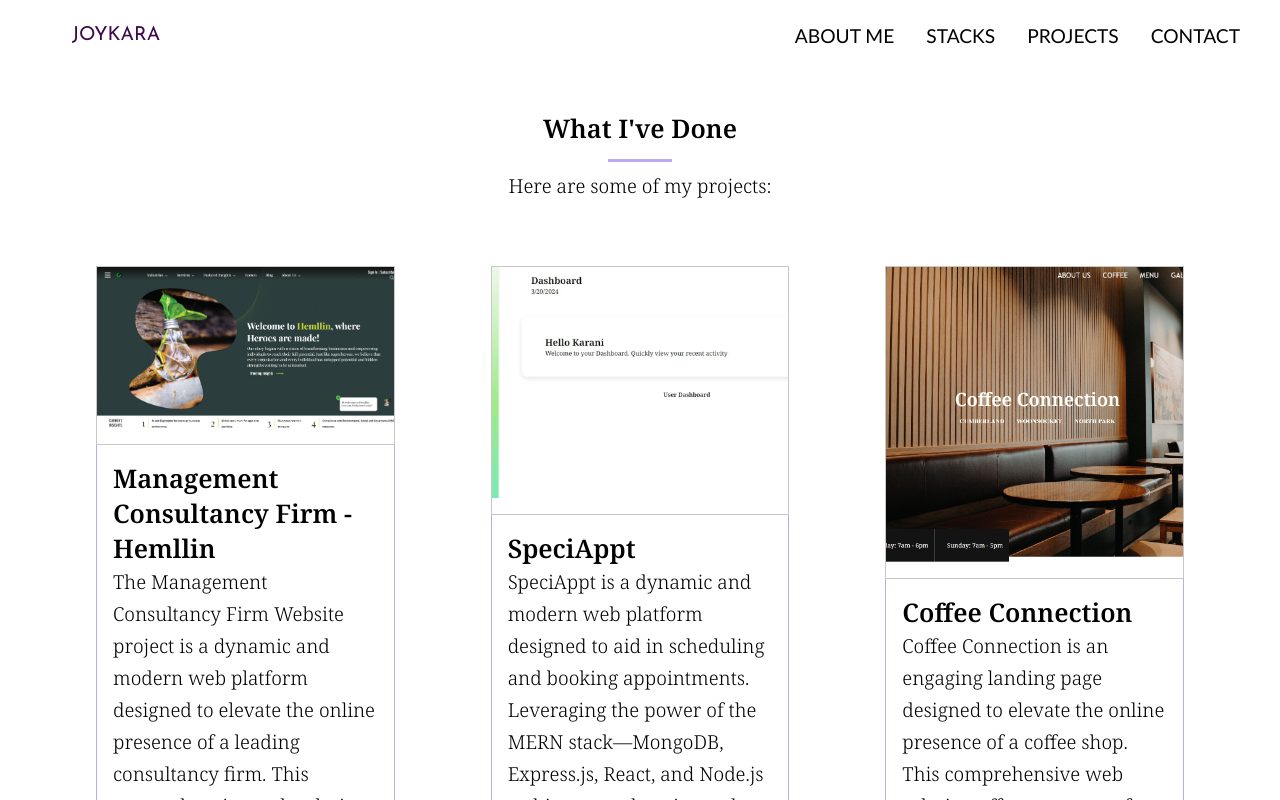
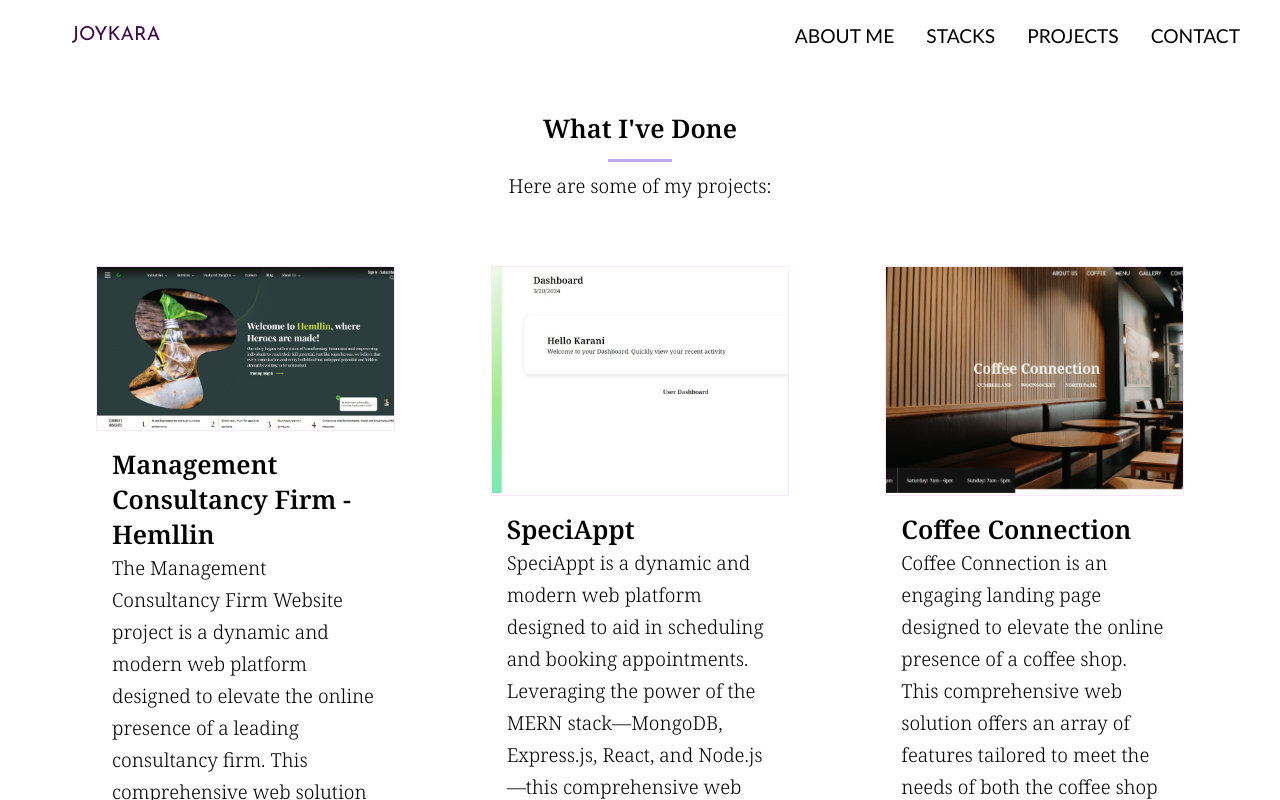
Before and after one commit to joykara/Joykarani_portfolio, a React (Create React App) app: page /projects in a window 1280 px wide. Shown: the top 800 px of the page. Built offline with nearby package versions, Linux system fonts and the light colour scheme.

Commit message:
edit project cards

```diff
--- a/src/components/projects/projects.css
+++ b/src/components/projects/projects.css
@@ -29,7 +29,7 @@
     position: relative;
     display: flex;
     flex-direction: column;
-    justify-content: center;
+    justify-content: start;
     align-items: flex-start;
     background-color: #ffffff;
     margin: 0 auto;
@@ -38,13 +38,13 @@
 }
 .project-card-content img{
     height: 100%;
+    max-height: 230px;
     width: 100%;
     object-fit: cover;
-    border: 1px solid rgb(201, 198, 198);
-    padding: 0 0 1rem ;
+    border: 1px solid #fadcffbf;
+    padding: 0 0 .1rem ;
 }
 .project-card-info{
-    border: 1px solid var(--color-tertiary);
     border-top: 0;
     padding: 1rem;
 }
```
